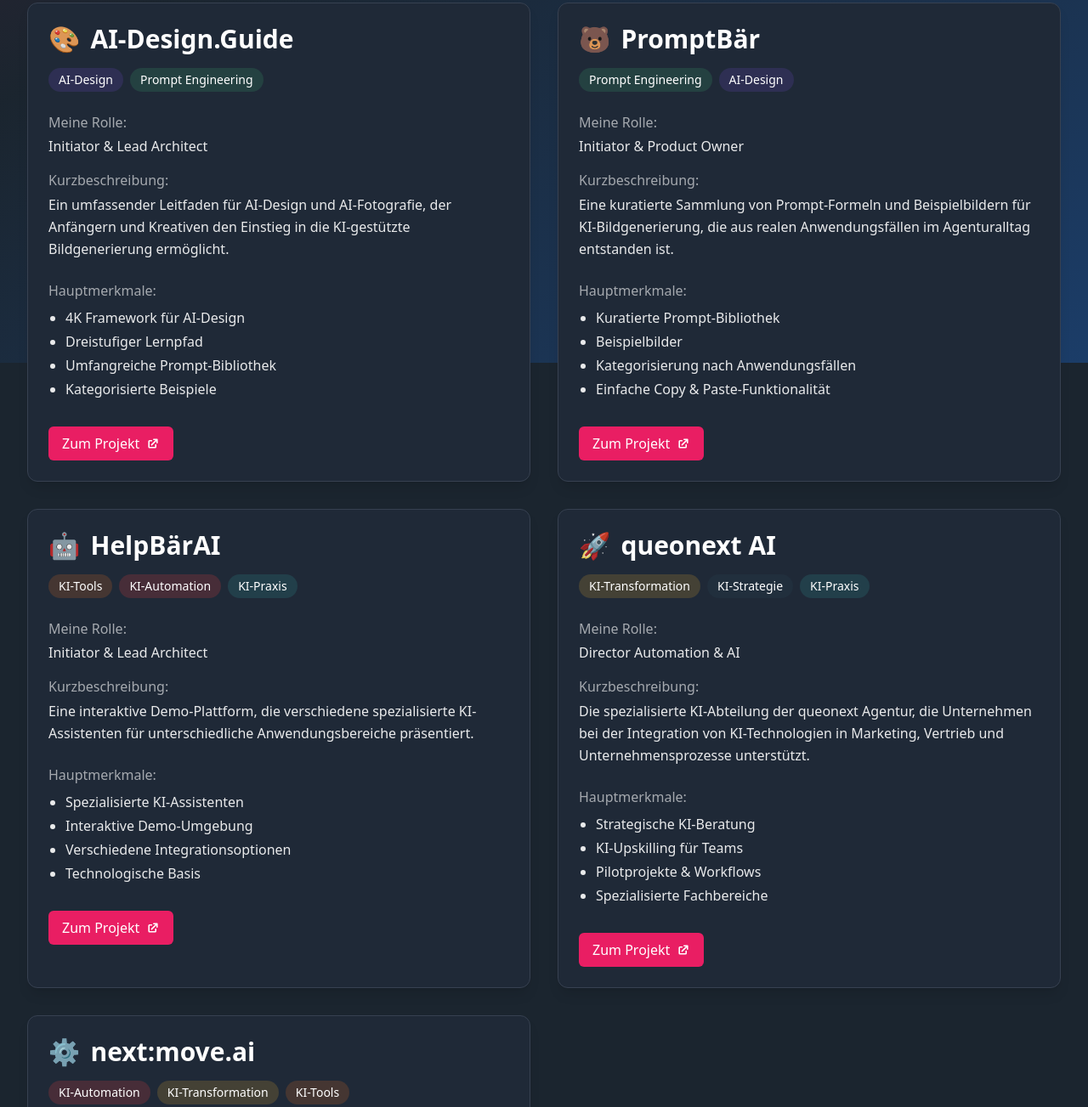
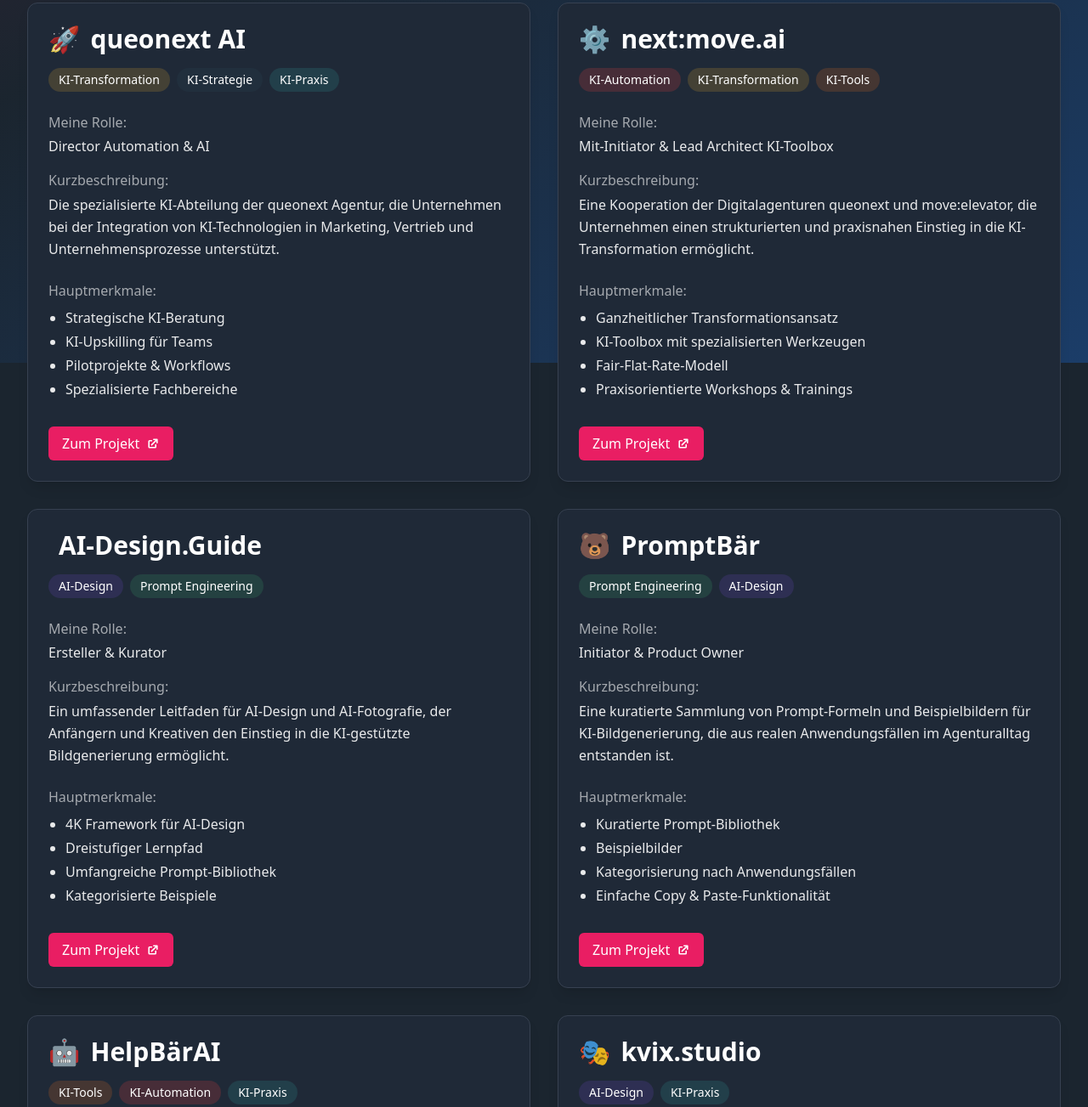
Before and after one commit to loschke/loschke-ai, an Astro site: page /projekte in a window 1280 px wide. Shown: the part 373-1676 px from the top of the page at 85% size. Built offline with nearby package versions, Linux system fonts and the light colour scheme; Astro itself is replaced by a stand-in of ours.

Commit message:
- add kvix.studio to projects

```diff
--- a/src/pages/projekte.astro
+++ b/src/pages/projekte.astro
@@ -4,12 +4,40 @@
 
 // Definiere die Projektdaten
 const projects = [
+{
+        emoji: "🚀",
+        title: "queonext AI",
+        url: "https://queonext.de/ai",
+        categories: ["KI-Transformation", "KI-Strategie", "KI-Praxis"],
+        role: "Director Automation & AI",
+        description: "Die spezialisierte KI-Abteilung der queonext Agentur, die Unternehmen bei der Integration von KI-Technologien in Marketing, Vertrieb und Unternehmensprozesse unterstützt.",
+        features: [
+            "Strategische KI-Beratung",
+            "KI-Upskilling für Teams",
+            "Pilotprojekte & Workflows",
+            "Spezialisierte Fachbereiche"
+        ]
+    },
     {
-        emoji: "🎨",
+        emoji: "⚙️",
+        title: "next:move.ai",
+        url: "https://next-move.ai",
+        categories: ["KI-Automation", "KI-Transformation", "KI-Tools"],
+        role: "Mit-Initiator & Lead Architect KI-Toolbox",
+        description: "Eine Kooperation der Digitalagenturen queonext und move:elevator, die Unternehmen einen strukturierten und praxisnahen Einstieg in die KI-Transformation ermöglicht.",
+        features: [
+            "Ganzheitlicher Transformationsansatz",
+            "KI-Toolbox mit spezialisierten Werkzeugen",
+            "Fair-Flat-Rate-Modell",
+            "Praxisorientierte Workshops & Trainings"
+        ]
+    },
+    {
+        emoji: "",
         title: "AI-Design.Guide",
         url: "https://ai-design.guide",
         categories: ["AI-Design", "Prompt Engineering"],
-        role: "Initiator & Lead Architect",
+        role: "Ersteller & Kurator",
         description: "Ein umfassender Leitfaden für AI-Design und AI-Fotografie, der Anfängern und Kreativen den Einstieg in die KI-gestützte Bildgenerierung ermöglicht.",
         features: [
             "4K Framework für AI-Design",
@@ -37,7 +65,7 @@
         title: "HelpBärAI",
         url: "https://helpbaer.de",
         categories: ["KI-Tools", "KI-Automation", "KI-Praxis"],
-        role: "Initiator & Lead Architect",
+        role: "Initiator & Entwickler",
         description: "Eine interaktive Demo-Plattform, die verschiedene spezialisierte KI-Assistenten für unterschiedliche Anwendungsbereiche präsentiert.",
         features: [
             "Spezialisierte KI-Assistenten",
@@ -47,31 +75,17 @@
         ]
     },
     {
-        emoji: "🚀",
-        title: "queonext AI",
-        url: "https://queonext.de/ai",
-        categories: ["KI-Transformation", "KI-Strategie", "KI-Praxis"],
-        role: "Director Automation & AI",
-        description: "Die spezialisierte KI-Abteilung der queonext Agentur, die Unternehmen bei der Integration von KI-Technologien in Marketing, Vertrieb und Unternehmensprozesse unterstützt.",
+        emoji: "🎭",
+        title: "kvix.studio",
+        url: "https://kvix.studio",
+        categories: ["AI-Design", "KI-Praxis"],
+        role: "AI Artist",
+        description: "Mein persönliches Side Project, bei dem ich unter dem Pseudonym \"Lia Kvix\" als virtuelle AI Artfluencerin auftrete und mit Hilfe von generativen KI-Bildtools einzigartige Kunstwerke erschaffe.",
         features: [
-            "Strategische KI-Beratung",
-            "KI-Upskilling für Teams",
-            "Pilotprojekte & Workflows",
-            "Spezialisierte Fachbereiche"
-        ]
-    },
-    {
-        emoji: "⚙️",
-        title: "next:move.ai",
-        url: "https://next-move.ai",
-        categories: ["KI-Automation", "KI-Transformation", "KI-Tools"],
-        role: "Initiator & Lead Architect",
-        description: "Eine Kooperation der Digitalagenturen queonext und move:elevator, die Unternehmen einen strukturierten und praxisnahen Einstieg in die KI-Transformation ermöglicht.",
-        features: [
-            "Ganzheitlicher Transformationsansatz",
-            "KI-Toolbox mit spezialisierten Werkzeugen",
-            "Fair-Flat-Rate-Modell",
-            "Praxisorientierte Workshops & Trainings"
+            "Generative KI-Kunst",
+            "Virtuelle AI Artfluencerin",
+            "Community mit fast 40.000 Followern",
+            "Vielfältige künstlerische Stile"
         ]
     }
 ];
```
